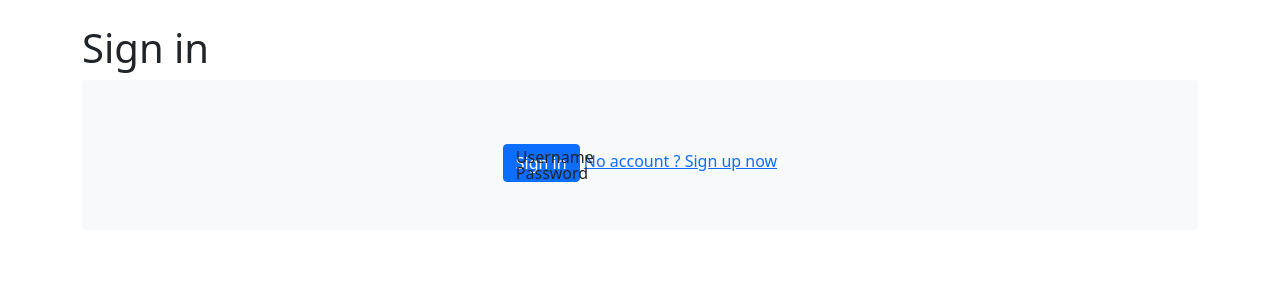
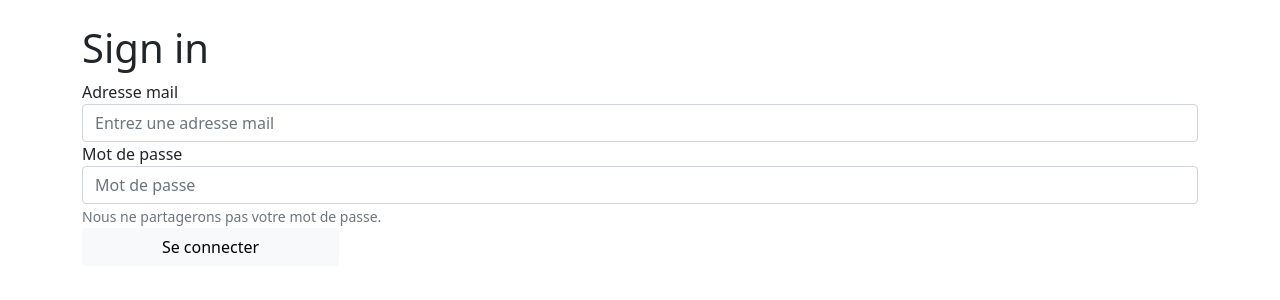
Before and after one commit to merwane-zioui/projet-test-web, a PHP site: page /view/loginView.php in a window 1280 px wide. Shown: the part 58-358 px from the top of the page. Run offline with PHP 8.4, Linux system fonts and the light colour scheme.

Commit message:
Creating views for login and sign-up. TODO : Authentication with JS.

```diff
--- a/view/loginView.php
+++ b/view/loginView.php
@@ -1,18 +1,28 @@
 <?php ob_start(); ?>
 
 <h1>Sign in</h1>
-<div class="d-flex justify-content-center bg-light rounded p-5">
-	<form method="POST">
-		<div class="form-floating mb-3">
-			<label for="id_username">Username</label>
+<form>
+	<div class="row">
+		<div class="col-sm-12">
+			<label for="adressemail">Adresse mail</label>
+			<input class="form-control" type="email" name="adressemail" placeholder="Entrez une adresse mail" autocomplete="email"/>
 		</div>
-		<div class="form-floating mb-3">
-			<label for="id_password">Password</label>
+	</div>
+
+	<div class="row">
+		<div class="col-sm-12">
+			<label for="mdp">Mot de passe</label>
+			<input class="form-control" type="password" name="mdp" placeholder="Mot de passe" autocomplete="off"/>
+			<small class="form-text text-muted">Nous ne partagerons pas votre mot de passe.</small>
 		</div>
-		<button class="btn btn-primary col-auto" type="submit">Sign in</button>
-		<a href="">No account ? Sign up now</a>
-	</form>
-</div>
+	</div>
+
+	<div class="row">
+		<div class="col">
+			<input class="btn btn-light" name="ok" value="Se connecter"/>
+		</div>
+	</div>
+</form>
 
 <?php $content = ob_get_clean(); ?>
 
```
Also changed, not shown: view/signupView.php (+23 -10 lines).
